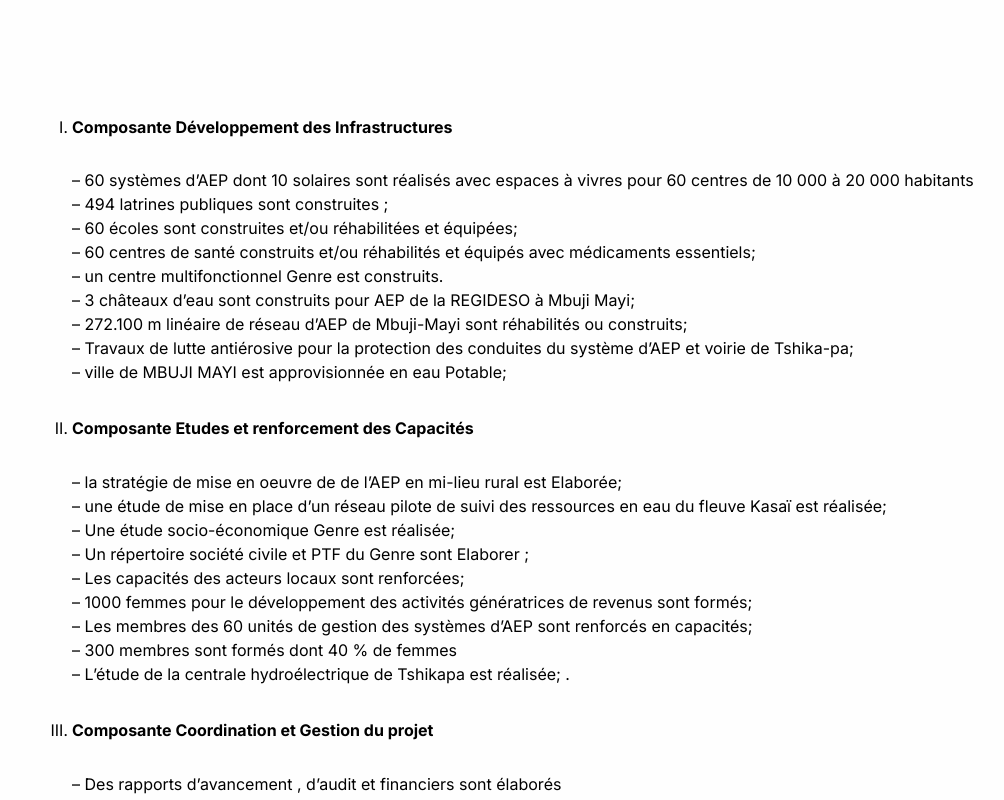
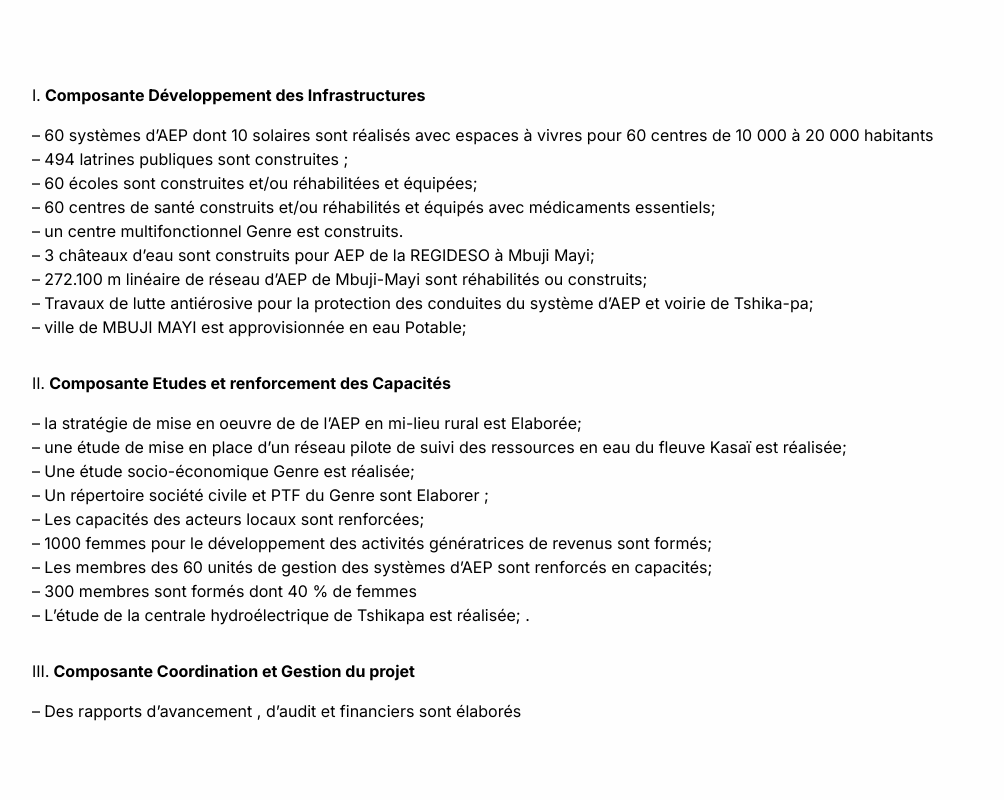
Before and after one commit to rohan031/rural-devlopment, a Next.js app: page /a-propos/resultats-attendus in a window 1280 px wide. Shown: the part 620-1420 px from the top of the page, without its empty margins (32-1036 px from the left). Built offline with nearby package versions, Linux system fonts and the light colour scheme.

Commit message:
updated list

```diff
--- a/src/app/a-propos/resultats-attendus/page.module.scss
+++ b/src/app/a-propos/resultats-attendus/page.module.scss
@@ -1,22 +1,51 @@
+@use "/src/styles/abstracts" as ab;
+
+.listcontainer {
 	.list {
-    padding-block: 2em;
-    ol {
 		display: grid;
 		gap: 2em;
 
-        li {
+		padding: 0;
+		list-style-position: inside;
+
+		> li {
+			padding: 0;
+
 			h2 {
-                font-size: 1rem;
+				font-size: clamp(1rem, 1.25vi, 1.125rem);
+				display: inline-block;
 			}
 
-            ul {
+			.subList {
+				list-style-type: "– ";
+				list-style-position: inside;
+
 				padding: 0;
-                padding-block-start: 2em;
-
-                li {
-                    list-style: none;
+				padding-block-start: 1em;
 			}
 		}
+
+		// > li {
+		// 	padding: 0;
+
+		// 	> * {
+		// 		display: inline-block;
+		// 	}
+
+		// 	h2 {
+		// 		font-size: 1.125rem;
+		// 	}
+
+		// 	.subList {
+		// 		list-style-position: inside;
+		// 		list-style-type: "– ";
+
+		// 		padding: 0;
+		// 		padding-block-start: 1.5em;
+
+		// 		> li {
+		// 		}
+		// 	}
+		// }
 	}
 }
-}
--- a/src/app/a-propos/resultats-attendus/page.tsx
+++ b/src/app/a-propos/resultats-attendus/page.tsx
@@ -6,37 +6,39 @@ import styles from "./page.module.scss";
 const data = {
 	heading: "RÉSULTATS ATTENDUS",
 
-    developpement: {
+	development: {
 		heading: "Composante Développement des Infrastructures",
 		list: [
-            "– 60 systèmes d’AEP dont 10 solaires sont réalisés avec espaces à vivres pour 60 centres de 10 000 à 20 000 habitants",
-            "– 494 latrines publiques sont construites ;",
-            "– 60 écoles sont construites et/ou réhabilitées et équipées;",
-            "– 60 centres de santé construits et/ou réhabilités et équipés avec médicaments essentiels;",
-            "– un centre multifonctionnel Genre est construits.",
-            "– 3 châteaux d’eau sont construits pour AEP de la REGIDESO à Mbuji Mayi;",
-            "– 272.100 m linéaire de réseau d’AEP de Mbuji-Mayi sont réhabilités ou construits;",
-            "– Travaux de lutte antiérosive pour la protection des conduites du système d’AEP et voirie de Tshika-pa;",
-            "– ville de MBUJI MAYI est approvisionnée en eau Potable;",
+			"60 systèmes d’AEP dont 10 solaires sont réalisés avec espaces à vivres pour 60 centres de 10 000 à 20 000 habitants",
+			"494 latrines publiques sont construites ;",
+			"60 écoles sont construites et/ou réhabilitées et équipées;",
+			"60 centres de santé construits et/ou réhabilités et équipés avec médicaments essentiels;",
+			"un centre multifonctionnel Genre est construits.",
+			"3 châteaux d’eau sont construits pour AEP de la REGIDESO à Mbuji Mayi;",
+			"272.100 m linéaire de réseau d’AEP de Mbuji-Mayi sont réhabilités ou construits;",
+			"Travaux de lutte antiérosive pour la protection des conduites du système d’AEP et voirie de Tshika-pa;",
+			"ville de MBUJI MAYI est approvisionnée en eau Potable;",
 		],
 	},
 	etudes: {
 		heading: "Composante Etudes et renforcement des Capacités",
 		list: [
-            "– la stratégie de mise en oeuvre de de l’AEP en mi-lieu rural est Elaborée;",
-            "– une étude de mise en place d’un réseau pilote de suivi des ressources en eau du fleuve Kasaï est réalisée;",
-            "– Une étude socio-économique Genre est réalisée;",
-            "– Un répertoire société civile et PTF du Genre sont Elaborer ;",
-            "– Les capacités des acteurs locaux sont renforcées;",
-            "– 1000 femmes pour le développement des activités génératrices de revenus sont formés;",
-            "– Les membres des 60 unités de gestion des systèmes d’AEP sont renforcés en capacités;",
-            "– 300 membres sont formés dont 40 % de femmes",
-            "– L’étude de la centrale hydroélectrique de Tshikapa est réalisée; .",
+			"la stratégie de mise en oeuvre de de l’AEP en mi-lieu rural est Elaborée;",
+			"une étude de mise en place d’un réseau pilote de suivi des ressources en eau du fleuve Kasaï est réalisée;",
+			"Une étude socio-économique Genre est réalisée;",
+			"Un répertoire société civile et PTF du Genre sont Elaborer ;",
+			"Les capacités des acteurs locaux sont renforcées;",
+			"1000 femmes pour le développement des activités génératrices de revenus sont formés;",
+			"Les membres des 60 unités de gestion des systèmes d’AEP sont renforcés en capacités;",
+			"300 membres sont formés dont 40 % de femmes",
+			"L’étude de la centrale hydroélectrique de Tshikapa est réalisée; .",
 		],
 	},
 	coordination: {
 		heading: "Composante Coordination et Gestion du projet",
-        list: "– Des rapports d’avancement , d’audit et financiers sont élaborés",
+		list: [
+			"Des rapports d’avancement , d’audit et financiers sont élaborés",
+		],
 	},
 };
 
@@ -44,33 +46,39 @@ const ExpectedResults = () => {
 	return (
 		<>
 			<Hero heading={data.heading} />
-            <Container className={styles.content}>
-                <div className={styles.list}>
-                    <ol type="I">
+
+			<Container className={styles.listcontainer}>
+				<ol type="I" className={styles.list}>
 					<li>
-                            <h2>{data.developpement.heading}</h2>
-                            <ul>
-                                {data.developpement.list.map((item) => {
+						<h2>{data.development.heading}</h2>
+
+						<ul className={styles.subList}>
+							{data.development.list.map((item) => {
 								return <li key={item}>{item}</li>;
 							})}
 						</ul>
 					</li>
+
 					<li>
 						<h2>{data.etudes.heading}</h2>
-                            <ul>
+
+						<ul className={styles.subList}>
 							{data.etudes.list.map((item) => {
 								return <li key={item}>{item}</li>;
 							})}
 						</ul>
 					</li>
+
 					<li>
 						<h2>{data.coordination.heading}</h2>
-                            <ul>
-                                <li>{data.coordination.list}</li>
+
+						<ul className={styles.subList}>
+							{data.coordination.list.map((item) => {
+								return <li key={item}>{item}</li>;
+							})}
 						</ul>
 					</li>
 				</ol>
-                </div>
 			</Container>
 		</>
 	);
--- a/src/app/non-realisations/coordination-et-gestion-du-projet/page.tsx
+++ b/src/app/non-realisations/coordination-et-gestion-du-projet/page.tsx
@@ -5,7 +5,7 @@ import styles from "./page.module.scss";
 
 const data = {
 	heading: "COORDINATION ET GESTION DU PROJET",
-    text: "Élaboration des rapports d’avancement, d’audit et de finances ;",
+	text: ["Élaboration des rapports d’avancement, d’audit et de finances ;"],
 };
 
 const ProjectCoordinationAndManagement = () => {
@@ -14,7 +14,9 @@ const ProjectCoordinationAndManagement = () => {
 			<Hero heading={data.heading} />
 			<Container className={styles.list}>
 				<ul>
-                    <li>{data.text}</li>
+					{data.text.map((item) => (
+						<li key={item}>{item}</li>
+					))}
 				</ul>
 			</Container>
 		</>
```
Lines whose indentation alone changed are shown as unchanged.
